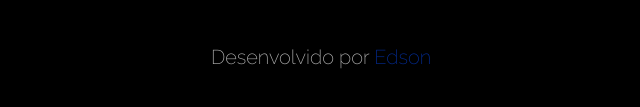
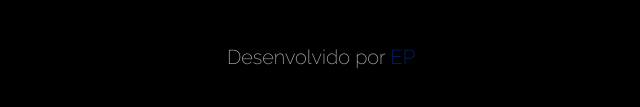
Before and after one commit to Edsonpl46/Burguer-Heroes-links, a plain HTML site: page index.html in a window 1280 px wide. Shown: the part 503-610 px from the top of the page, 319-959 px from the left. Drawn offline with Linux system fonts and the light colour scheme; a web font is replaced by a local one.

Commit message:
Change footer

```diff
--- a/index.html
+++ b/index.html
@@ -35,7 +35,7 @@
         </li>
       </ul>
       <footer>Desenvolvido por <a href="https://api.whatsapp.com/send?phone=5581996896727" target="_blank"
-      >Edson</footer>
+      >EP</footer>
 
     </div>
   </body>
```
